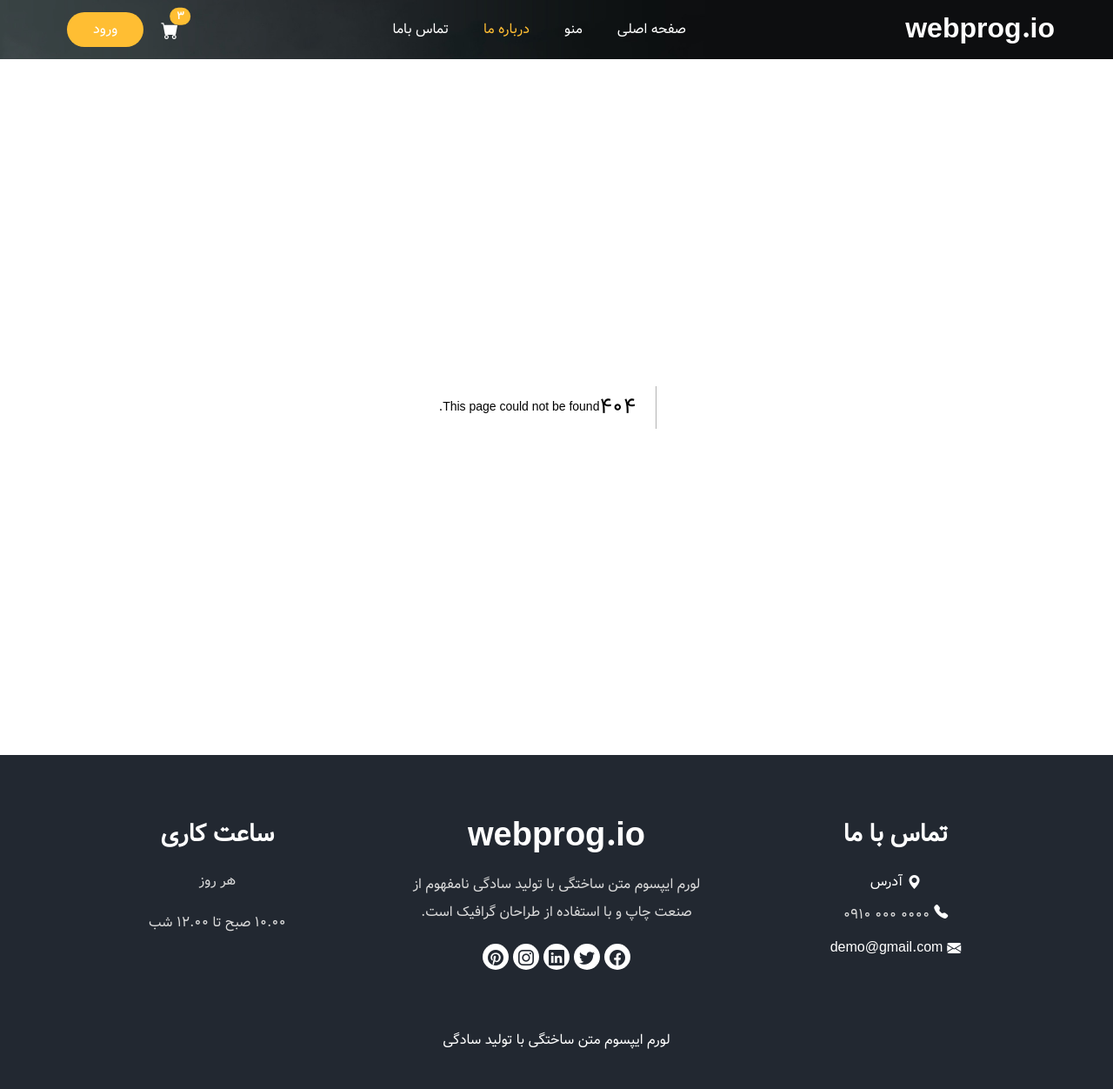
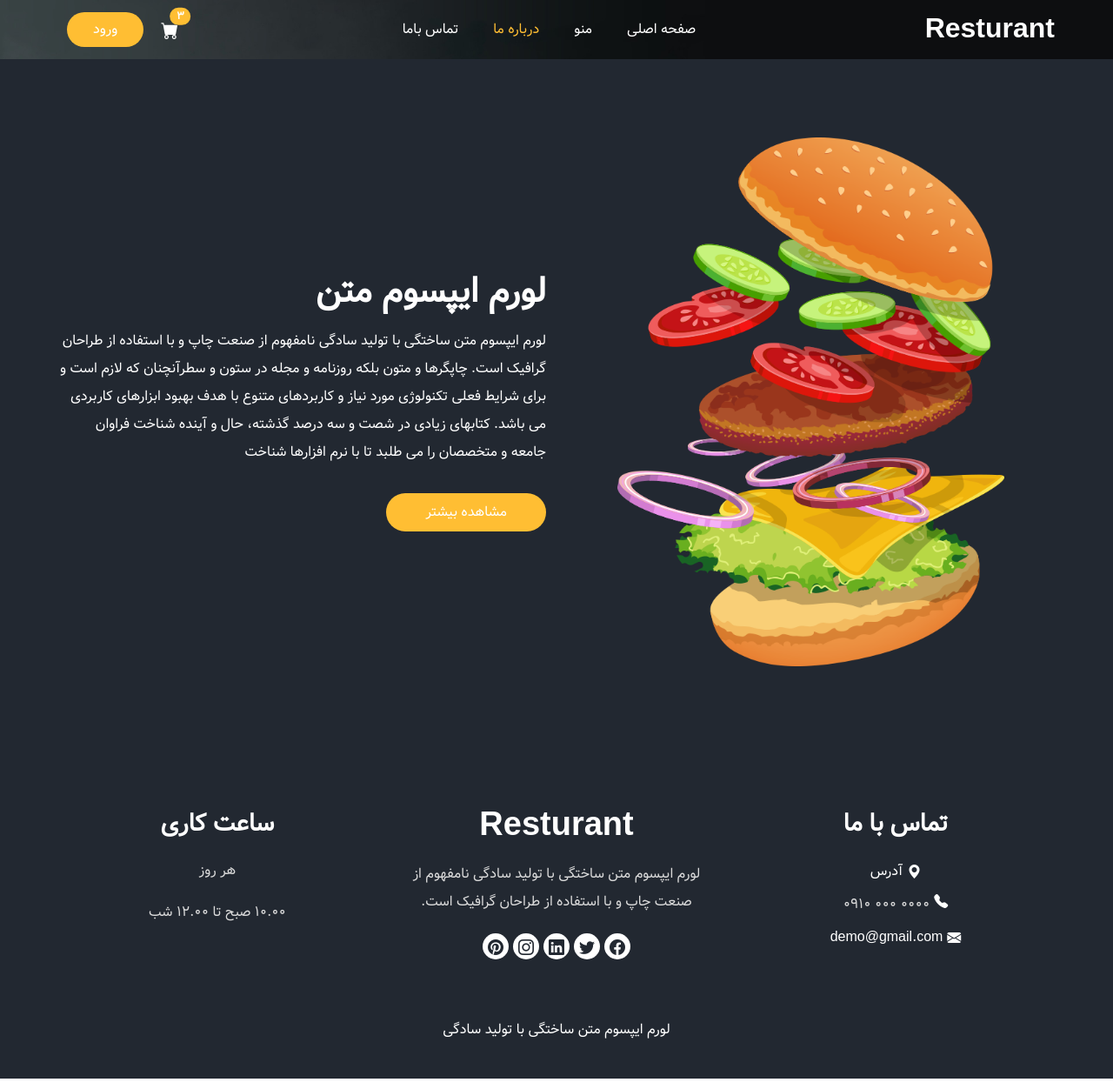
Before and after one commit to danialmousavi/resturant-project, a Next.js app in the folder next-resturant-project/: page /about in a window 1280 px wide. Before the commit this address had no page. Shown: the whole page at 87% size. Built offline with nearby package versions, Linux system fonts and the light colour scheme.

Commit message:
create about and contact pages

```diff
--- /dev/null
+++ b/next-resturant-project/app/about/page.js
@@ -0,0 +1,10 @@
+import About from '@/components/AboutSection/About'
+import React from 'react'
+
+export default function page() {
+  return (
+    <>
+    <About/>
+    </>
+  )
+}
--- a/next-resturant-project/components/modules/Footer/Footer.js
+++ b/next-resturant-project/components/modules/Footer/Footer.js
@@ -37,7 +37,7 @@ export default function Footer() {
                 <div className="col-md-4 footer-col">
                     <div className="footer_detail">
                         <a href="" className="footer-logo">
-                            webprog.io
+                            Resturant
                         </a>
                         <p>
                             لورم ایپسوم متن ساختگی با تولید سادگی نامفهوم از صنعت چاپ و با استفاده از طراحان گرافیک است.
--- a/next-resturant-project/components/modules/Header/Header.js
+++ b/next-resturant-project/components/modules/Header/Header.js
@@ -20,7 +20,7 @@ export default function Header() {
                         <nav className="navbar navbar-expand-lg custom_nav-container">
                             <Link className="navbar-brand" href="/">
                                 <span>
-                                    webprog.io
+                                    Resturant
                                 </span>
                             </Link>
 
```
Also changed, not shown: next-resturant-project/app/contact/page.js (added, +10 -0 lines).
